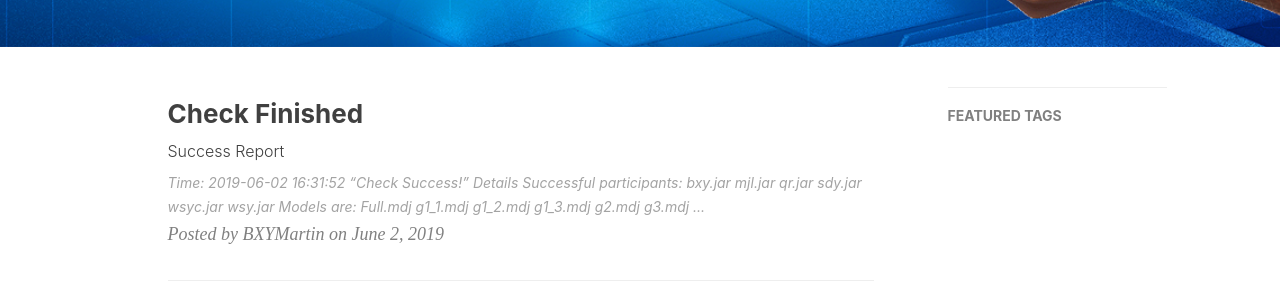
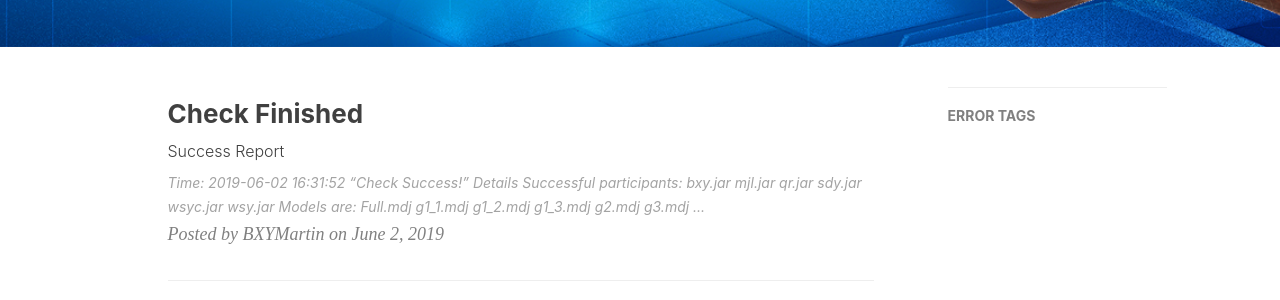
Before and after one commit to BXYMartin/OO-Public, a Jekyll site: the page built from docs/index.html, in a window 1280 px wide. Shown: the part 459-759 px from the top of the page. Built offline with Jekyll 4.4.1, drawn with Linux system fonts in a browser that asks for light colours; nearby versions of some CDN libraries; the list of posts is cut into pages by our own code; comment, search, counter and statistics services are not loaded.

Commit message:
Updated Website

```diff
--- a/docs/_layouts/keynote.html
+++ b/docs/_layouts/keynote.html
@@ -131,7 +131,7 @@ layout: default
                 {% if site.featured-tags %}
                 <section>
                     <hr class="hidden-sm hidden-xs">
-                    <h5><a href="/tags/">FEATURED TAGS</a></h5>
+                    <h5><a href="/tags/">ERROR TAGS</a></h5>
                     <div class="tags">
                         {% for tag in site.tags %}
                             {% if tag[1].size > {{site.featured-condition-size}} %}
--- a/docs/_layouts/page.html
+++ b/docs/_layouts/page.html
@@ -36,7 +36,7 @@ layout: default
                 {% if site.featured-tags %}
                 <section>
                     <!-- no hr -->
-                    <h5><a href="{{'/tags/' | prepend: site.baseurl }}">FEATURED TAGS</a></h5>
+                    <h5><a href="{{'/tags/' | prepend: site.baseurl }}">ERROR TAGS</a></h5>
                     <div class="tags">
         				{% for tag in site.tags %}
                             {% if tag[1].size > {{site.featured-condition-size}} %}
@@ -85,7 +85,7 @@ layout: default
                 {% if site.featured-tags %}
                 <section>
                     <hr class="hidden-sm hidden-xs">
-                    <h5><a href="{{'/tags/' | prepend: site.baseurl }}">FEATURED TAGS</a></h5>
+                    <h5><a href="{{'/tags/' | prepend: site.baseurl }}">ERROR TAGS</a></h5>
                     <div class="tags">
                         {% for tag in site.tags %}
                             {% if tag[1].size > {{site.featured-condition-size}} %}
--- a/docs/_layouts/post.html
+++ b/docs/_layouts/post.html
@@ -123,7 +123,7 @@ layout: default
                 {% if site.featured-tags %}
                 <section>
                     <hr class="hidden-sm hidden-xs">
-                    <h5><a href="/tags/">FEATURED TAGS</a></h5>
+                    <h5><a href="/tags/">ERROR TAGS</a></h5>
                     <div class="tags">
         				{% for tag in site.tags %}
                             {% if tag[1].size > {{site.featured-condition-size}} %}
```
